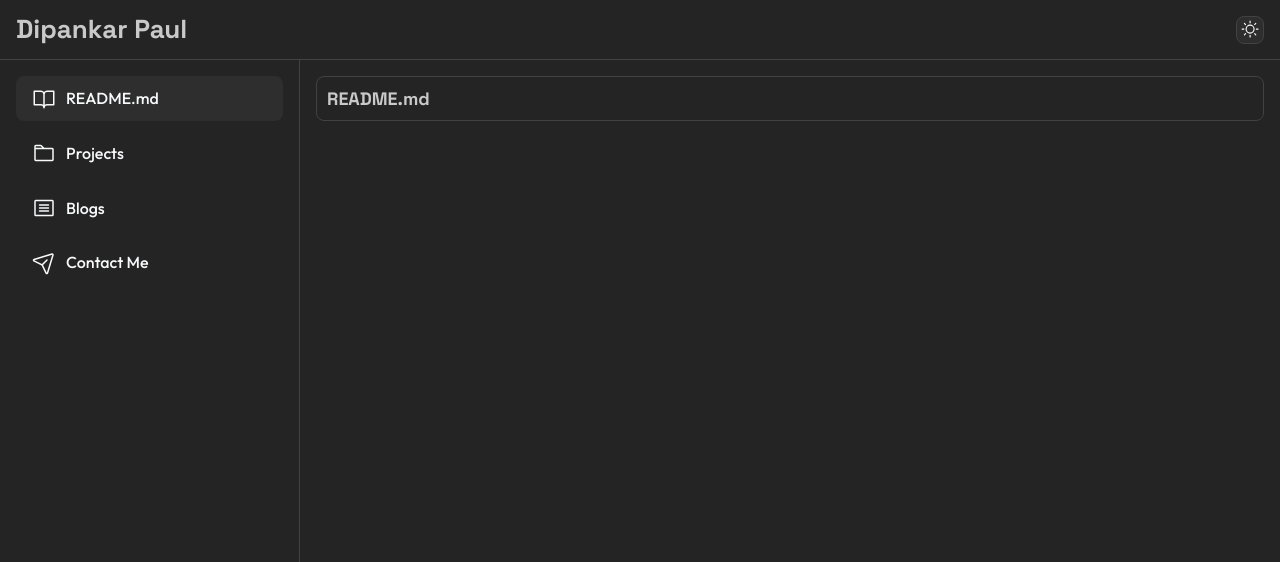
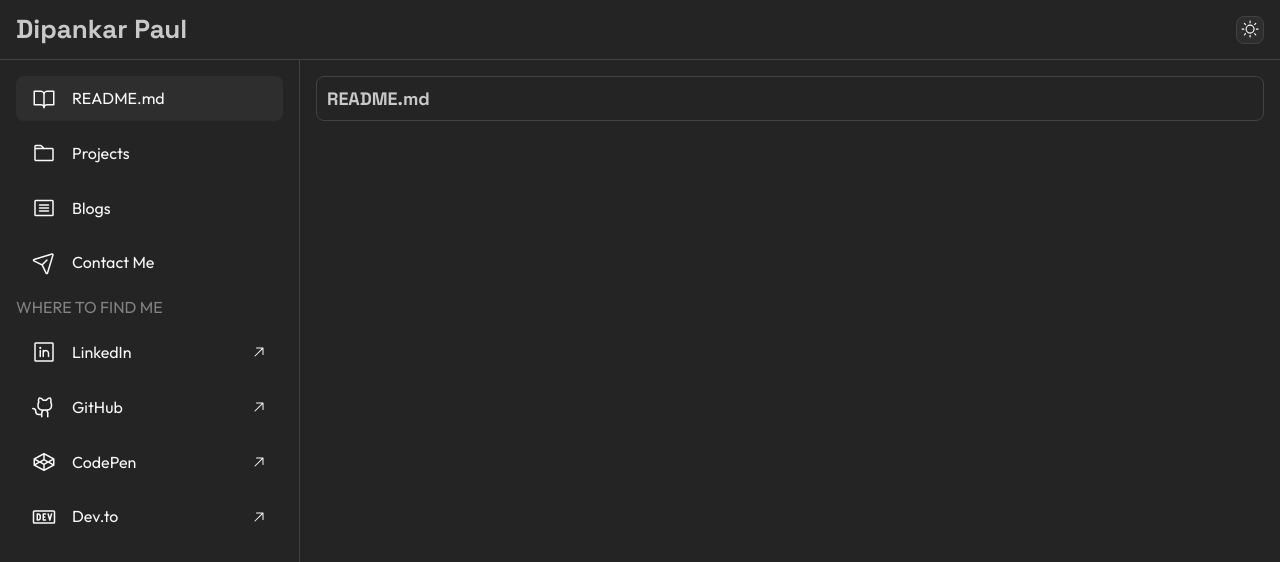
Before and after one commit to iamdipankarpaul/Dipankar-Paul-Portfolio-Website, a React (Vite) app: page / in a window 1280 px wide. Shown: the top 562 px of the page. Built offline with nearby package versions, Linux system fonts and the light colour scheme.

Commit message:
worked on navbar

```diff
--- a/src/constants.js
+++ b/src/constants.js
@@ -1,31 +1,75 @@
 import { randomId } from "@mantine/hooks";
-import { BookOpen } from "@phosphor-icons/react";
+import {
+  ArrowUpRight,
+  Article,
+  BookOpen,
+  CodepenLogo,
+  DevToLogo,
+  Folder,
+  GithubLogo,
+  LinkedinLogo,
+  PaperPlaneTilt,
+} from "@phosphor-icons/react";
 
-export const navlinks = [
+export const navLinks = [
   {
     id: randomId(),
     to: "/",
     label: "README.md",
-    icon: BookOpen,
+    leftIcon: BookOpen,
   },
   {
     id: randomId(),
     to: "/projects",
     label: "Projects",
-    icon: BookOpen,
+    leftIcon: Folder,
   },
   {
     id: randomId(),
     to: "/blogs",
     label: "Blogs",
-    icon: BookOpen,
+    leftIcon: Article,
   },
   {
     id: randomId(),
     to: "/contact",
     label: "Contact Me",
-    icon: BookOpen,
+    leftIcon: PaperPlaneTilt,
+    // rightIcon: PaperPlaneTilt,
   },
 ];
 
-{/* <BookOpen size={24} /> */}
+export const socialLinks = [
+  {
+    id: randomId(),
+    to: "https://www.linkedin.com/in/iamdipankarpaul/",
+    label: "LinkedIn",
+    leftIcon: LinkedinLogo,
+    rightIcon: ArrowUpRight,
+    target: "_blank",
+  },
+  {
+    id: randomId(),
+    to: "https://github.com/dipankarpaul2k",
+    label: "GitHub",
+    leftIcon: GithubLogo,
+    rightIcon: ArrowUpRight,
+    target: "_blank",
+  },
+  {
+    id: randomId(),
+    to: "https://codepen.io/dipankarpaul2k",
+    label: "CodePen",
+    leftIcon: CodepenLogo,
+    rightIcon: ArrowUpRight,
+    target: "_blank",
+  },
+  {
+    id: randomId(),
+    to: "https://dev.to/dipankarpaul",
+    label: "Dev.to",
+    leftIcon: DevToLogo,
+    rightIcon: ArrowUpRight,
+    target: "_blank",
+  },
+];
--- a/src/layout/AppLayout.jsx
+++ b/src/layout/AppLayout.jsx
@@ -1,10 +1,13 @@
-import { AppShell } from "@mantine/core";
+import { Outlet } from "react-router-dom";
+import { AppShell, Box, Text } from "@mantine/core";
 import { useDisclosure } from "@mantine/hooks";
 
-import { Outlet } from "react-router-dom";
+// components
+import AppNavbar from "./AppNavbar";
+import AppHeader from "./AppHeader";
 
-import Navlinks from "./Navlinks";
-import AppHeader from "./AppHeader";
+// constants
+import { navLinks, socialLinks } from "../constants";
 
 const AppLayout = () => {
   const [opened, { toggle: toggleNavbar, close: closeNavbar }] =
@@ -22,7 +25,11 @@ const AppLayout = () => {
       </AppShell.Header>
       {/* navbar */}
       <AppShell.Navbar p="md">
-        <Navlinks closeNavbar={closeNavbar} />
+        <Box>
+          <AppNavbar links={navLinks} closeNavbar={closeNavbar} />
+          <Text pb="xs" c="dimmed">WHERE TO FIND ME</Text>
+          <AppNavbar links={socialLinks} closeNavbar={closeNavbar} />
+        </Box>
       </AppShell.Navbar>
       {/* main */}
       <AppShell.Main>
--- a/src/layout/AppLayout.module.css
+++ b/src/layout/AppLayout.module.css
@@ -1,10 +1,11 @@
 .navlink {
-  display: flex;
   padding: var(--mantine-spacing-xs) var(--mantine-spacing-md);
   border-radius: var(--mantine-radius-md);
+  margin-bottom: var(--mantine-spacing-xs);
   font-weight: 500;
-  margin-bottom: var(--mantine-spacing-xs);
+  display: flex;
   align-items: center;
+  justify-content: space-between;
   gap: var(--mantine-spacing-xs);
   color: light-dark(var(--mantine-color-dark-6), var(--mantine-color-gray-0));
   text-decoration: none;
--- /dev/null
+++ b/src/layout/AppNavbar.jsx
@@ -0,0 +1,33 @@
+import { NavLink } from "react-router-dom";
+import { Group, Text } from "@mantine/core";
+import classes from "./AppLayout.module.css";
+
+const AppNavbar = ({ links, closeNavbar }) => {
+  return (
+    <ul style={{ listStyle: "none", padding: 0, margin: 0 }}>
+      {links.map((item) => (
+        <li>
+          <NavLink
+            key={item.id}
+            to={item.to}
+            onClick={closeNavbar}
+            className={({ isActive }) =>
+              isActive
+                ? `${classes.navlink} ${classes.active_navlink}`
+                : `${classes.navlink}`
+            }
+            target={item.target}
+          >
+            <Group>
+              <item.leftIcon size={24} />
+              <Text span>{item.label}</Text>
+            </Group>
+            {item.rightIcon && <item.rightIcon size={16} />}
+          </NavLink>
+        </li>
+      ))}
+    </ul>
+  );
+};
+
+export default AppNavbar;
--- a/src/layout/Navlinks.jsx
+++ /dev/null
@@ -1,52 +0,0 @@
-import { NavLink } from "react-router-dom";
-import classes from "./AppLayout.module.css";
-
-import { randomId } from "@mantine/hooks";
-import { Article, BookOpen, Folder, PaperPlaneTilt } from "@phosphor-icons/react";
-
-export const navlinks = [
-  {
-    id: randomId(),
-    to: "/",
-    label: "README.md",
-    icon: <BookOpen size={24} />,
-  },
-  {
-    id: randomId(),
-    to: "/projects",
-    label: "Projects",
-    icon: <Folder size={24} />,
-  },
-  {
-    id: randomId(),
-    to: "/blogs",
-    label: "Blogs",
-    icon: <Article size={24} />,
-  },
-  {
-    id: randomId(),
-    to: "/contact",
-    label: "Contact Me",
-    icon: <PaperPlaneTilt size={24} />,
-  },
-];
-
-const Navlinks = ({ closeNavbar }) => {
-  return navlinks.map((item) => (
-    <NavLink
-      key={item.id}
-      to={item.to}
-      onClick={closeNavbar}
-      className={({ isActive }) =>
-        isActive
-          ? `${classes.navlink} ${classes.active_navlink}`
-          : `${classes.navlink}`
-      }
-    >
-      {item.icon}
-      <span>{item.label}</span>
-    </NavLink>
-  ));
-};
-
-export default Navlinks;
```
